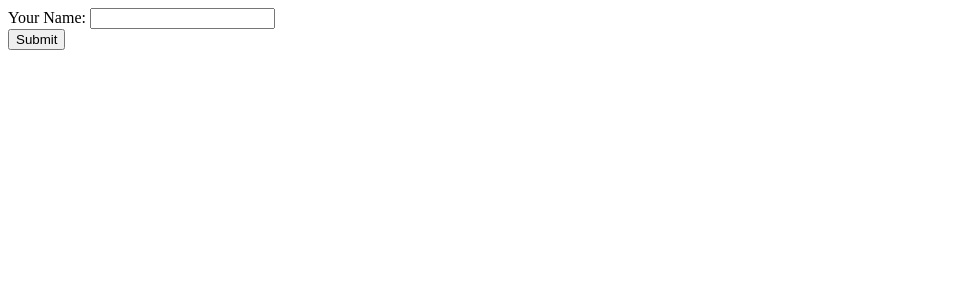
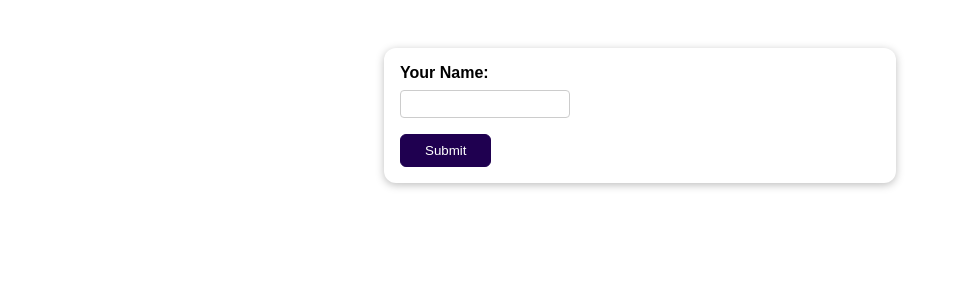
Before and after one commit to OkanHollander/django_project, a Django app: page / in a window 1280 px wide. Shown: the top 300 px of the page, without its empty margins (0-955 px from the left). Run offline with Django 5.2, Linux system fonts and the light colour scheme.

Commit message:
added styles

```diff
--- a/feedback/feedback/settings.py
+++ b/feedback/feedback/settings.py
@@ -117,6 +117,9 @@ USE_TZ = True
 # https://docs.djangoproject.com/en/5.0/howto/static-files/
 
 STATIC_URL = "static/"
+STATICFILES_DIRS = [
+    BASE_DIR / "static",
+]
 
 # Default primary key field type
 # https://docs.djangoproject.com/en/5.0/ref/settings/#default-auto-field
--- /dev/null
+++ b/feedback/reviews/static/reviews/styles.css
@@ -0,0 +1,70 @@
+body {
+    font-family: sans-serif;
+    margin: 0;
+  }
+
+  form {
+    margin: 3rem auto;
+    width: 90%;
+    max-width: 30rem;
+    padding: 1rem;
+    border-radius: 12px;
+    background-color: white;
+    box-shadow: 0 2px 8px rgba(0, 0, 0, 0.26);
+  }
+
+  button {
+    cursor: pointer;
+    padding: 0.5rem 1.5rem;
+    border-radius: 6px;
+    background-color: #1f0050;
+    color: white;
+    border: 1px solid #1f0050;
+  }
+
+  button:hover,
+  button:active {
+    background-color: #320777;
+    border-color: #320777;
+  }
+
+  .form-control {
+    margin-bottom: 1rem;
+  }
+
+  .form-control input {
+    font: inherit;
+    padding: 0.25rem;
+    border-radius: 4px;
+    border: 1px solid #ccc;
+    display: block;
+    width: 10rem;
+  }
+
+  .form-control input:focus {
+    border-color: #1f0050;
+    outline: none;
+    background-color: #f4eeff;
+  }
+
+  .form-control label {
+    font-weight: bold;
+    display: block;
+    margin-bottom: 0.5rem;
+  }
+
+  .errorlist {
+    list-style: none;
+    margin: 0.5rem 0;
+    padding: 0;
+    color: #680000;
+  }
+
+  .errors input {
+    border-color: #680000;
+    background-color: #fde3e3;
+  }
+
+  .errors label {
+    color: #680000;
+  }
--- a/feedback/reviews/templates/reviews/review.html
+++ b/feedback/reviews/templates/reviews/review.html
@@ -1,9 +1,12 @@
+{% load static %}
+
 <!DOCTYPE html>
 <html lang="en">
   <head>
     <meta charset="UTF-8" />
     <meta name="viewport" content="width=device-width, initial-scale=1.0" />
     <title>Your Review</title>
+    <link rel="stylesheet" href="{% static "reviews/styles.css" %}" />
   </head>
   <body>
     <form action="/" method="POST">
--- a/feedback/reviews/templates/reviews/thank_you.html
+++ b/feedback/reviews/templates/reviews/thank_you.html
@@ -1,8 +1,10 @@
+{% load static %}
 <!DOCTYPE html>
 <html lang="en">
   <head>
     <meta charset="UTF-8" />
     <meta name="viewport" content="width=device-width, initial-scale=1.0" />
+    <link rel="stylesheet" href="{% static "reviews/styles.css" %}" />
     <title>Thank you</title>
   </head>
   <body>
```
